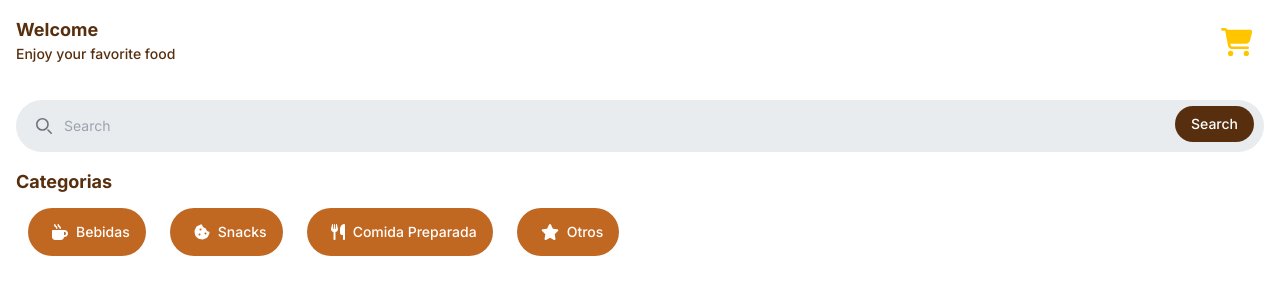
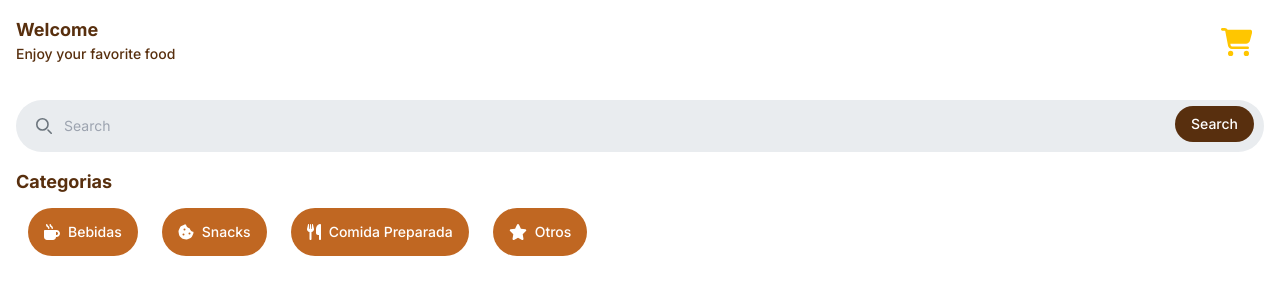
Before and after one commit to Magi3654/cafetec, a Next.js app: page /main in a window 1280 px wide. Shown: the top 300 px of the page. Built offline with nearby package versions, Linux system fonts and the light colour scheme.

Commit message:
add drinks component

```diff
--- /dev/null
+++ b/src/app/drinks/page.jsx
@@ -0,0 +1,10 @@
+import React from 'react'
+import Link from 'next/link';
+
+const Drinks = () => {
+    return (
+        <div></div>
+    )
+}
+
+export default Drinks
--- a/src/app/main/page.jsx
+++ b/src/app/main/page.jsx
@@ -9,6 +9,7 @@ const Main = () => {
                 <div className="flex flex-col m-4 flex-1">
                     <p className="text-brown text-lg font-bold">Welcome</p>
                     <p className="text-brown text-sm font-medium">Enjoy your favorite food</p>
+
                 </div>
                 <svg xmlns="http://www.w3.org/2000/svg" viewBox="0 0 576 512" className='h-7 m-7' fill='#ffc600'>
                     <path d="M0 24C0 10.7 10.7 0 24 0H69.5c22 0 41.5 12.8 50.6 32h411c26.3 0 45.5 25 38.6 50.4l-41 152.3c-8.5 31.4-37 53.3-69.5 53.3H170.7l5.4 28.5c2.2 11.3 12.1 19.5 23.6 19.5H488c13.3 0 24 10.7 24 24s-10.7 24-24 24H199.7c-34.6 0-64.3-24.6-70.7-58.5L77.4 54.5c-.7-3.8-4-6.5-7.9-6.5H24C10.7 48 0 37.3 0 24zM128 464a48 48 0 1 1 96 0 48 48 0 1 1 -96 0zm336-48a48 48 0 1 1 0 96 48 48 0 1 1 0-96z"/>
--- a/src/app/menu/page.jsx
+++ b/src/app/menu/page.jsx
@@ -8,7 +8,7 @@ const Menu = () => {
             <div className="flex overflow-x-scroll font-semibold text-center mx-4">
                 <Link href={'#'}>
                     <button type="button" className="text-white bg-lightBrown focus:ring-2 focus:outline-none font-medium rounded-full text-sm px-4 py-2 text-center inline-flex items-center m-3">
-                        <svg xmlns="http://www.w3.org/2000/svg" viewBox="0 0 512 512" fill="#fff" className="h-4 m-2">
+                        <svg xmlns="http://www.w3.org/2000/svg" viewBox="0 0 512 512" fill="#fff" className="h-4 mr-2 my-2">
                             <path d="M88 0C74.7 0 64 10.7 64 24c0 38.9 23.4 59.4 39.1 73.1l1.1 1C120.5 112.3 128 119.9 128 136c0 13.3 10.7 24 24 24s24-10.7 24-24c0-38.9-23.4-59.4-39.1-73.1l-1.1-1C119.5 47.7 112 40.1 112 24c0-13.3-10.7-24-24-24zM32 192c-17.7 0-32 14.3-32 32V416c0 53 43 96 96 96H288c53 0 96-43 96-96h16c61.9 0 112-50.1 112-112s-50.1-112-112-112H352 32zm352 64h16c26.5 0 48 21.5 48 48s-21.5 48-48 48H384V256zM224 24c0-13.3-10.7-24-24-24s-24 10.7-24 24c0 38.9 23.4 59.4 39.1 73.1l1.1 1C232.5 112.3 240 119.9 240 136c0 13.3 10.7 24 24 24s24-10.7 24-24c0-38.9-23.4-59.4-39.1-73.1l-1.1-1C231.5 47.7 224 40.1 224 24z"/>
                         </svg>
                         Bebidas
@@ -17,7 +17,7 @@ const Menu = () => {
 
                 <Link href={'#'}>
                     <button type="button" className="text-white bg-lightBrown focus:ring-2 focus:outline-none font-medium rounded-full text-sm px-4 py-2 text-center inline-flex items-center m-3">
-                        <svg xmlns="http://www.w3.org/2000/svg" viewBox="0 0 512 512" fill="#fff" className="h-4 m-2">
+                        <svg xmlns="http://www.w3.org/2000/svg" viewBox="0 0 512 512" fill="#fff" className="h-4 mr-2 my-2">
                             <path d="M257.5 27.6c-.8-5.4-4.9-9.8-10.3-10.6v0c-22.1-3.1-44.6 .9-64.4 11.4l-74 39.5C89.1 78.4 73.2 94.9 63.4 115L26.7 190.6c-9.8 20.1-13 42.9-9.1 64.9l14.5 82.8c3.9 22.1 14.6 42.3 30.7 57.9l60.3 58.4c16.1 15.6 36.6 25.6 58.7 28.7l83 11.7c22.1 3.1 44.6-.9 64.4-11.4l74-39.5c19.7-10.5 35.6-27 45.4-47.2l36.7-75.5c9.8-20.1 13-42.9 9.1-64.9v0c-.9-5.3-5.3-9.3-10.6-10.1c-51.5-8.2-92.8-47.1-104.5-97.4c-1.8-7.6-8-13.4-15.7-14.6c-54.6-8.7-97.7-52-106.2-106.8zM208 144a32 32 0 1 1 0 64 32 32 0 1 1 0-64zM144 336a32 32 0 1 1 64 0 32 32 0 1 1 -64 0zm224-64a32 32 0 1 1 0 64 32 32 0 1 1 0-64z"/>
                         </svg>
                         Snacks
@@ -27,7 +27,7 @@ const Menu = () => {
                 <Link href={'#'}>
                     <div className='inline-block'></div>
                     <button type="button" className="text-white bg-lightBrown focus:ring-2 focus:outline-none font-medium rounded-full text-sm px-4 py-2 text-center inline-flex items-center m-3">
-                        <svg xmlns="http://www.w3.org/2000/svg" viewBox="0 0 448 512" fill="#fff" className="h-4 m-2">
+                        <svg xmlns="http://www.w3.org/2000/svg" viewBox="0 0 448 512" fill="#fff" className="h-4 mr-2 my-2">
                             <path d="M416 0C400 0 288 32 288 176V288c0 35.3 28.7 64 64 64h32V480c0 17.7 14.3 32 32 32s32-14.3 32-32V352 240 32c0-17.7-14.3-32-32-32zM64 16C64 7.8 57.9 1 49.7 .1S34.2 4.6 32.4 12.5L2.1 148.8C.7 155.1 0 161.5 0 167.9c0 45.9 35.1 83.6 80 87.7V480c0 17.7 14.3 32 32 32s32-14.3 32-32V255.6c44.9-4.1 80-41.8 80-87.7c0-6.4-.7-12.8-2.1-19.1L191.6 12.5c-1.8-8-9.3-13.3-17.4-12.4S160 7.8 160 16V150.2c0 5.4-4.4 9.8-9.8 9.8c-5.1 0-9.3-3.9-9.8-9L127.9 14.6C127.2 6.3 120.3 0 112 0s-15.2 6.3-15.9 14.6L83.7 151c-.5 5.1-4.7 9-9.8 9c-5.4 0-9.8-4.4-9.8-9.8V16zm48.3 152l-.3 0-.3 0 .3-.7 .3 .7z"/>
                         </svg>
                         <span style={{whiteSpace: 'nowrap'}}>Comida Preparada</span>
@@ -36,7 +36,7 @@ const Menu = () => {
 
                 <Link href={'#'}>
                     <button type="button" className="text-white bg-lightBrown focus:ring-2 focus:outline-none font-medium rounded-full text-sm px-4 py-2 text-center inline-flex items-center m-3">
-                        <svg xmlns="http://www.w3.org/2000/svg" viewBox="0 0 576 512" fill="#fff" className="h-4 m-2">
+                        <svg xmlns="http://www.w3.org/2000/svg" viewBox="0 0 576 512" fill="#fff" className="h-4 mr-2 my-2">
                             <path d="M316.9 18C311.6 7 300.4 0 288.1 0s-23.4 7-28.8 18L195 150.3 51.4 171.5c-12 1.8-22 10.2-25.7 21.7s-.7 24.2 7.9 32.7L137.8 329 113.2 474.7c-2 12 3 24.2 12.9 31.3s23 8 33.8 2.3l128.3-68.5 128.3 68.5c10.8 5.7 23.9 4.9 33.8-2.3s14.9-19.3 12.9-31.3L438.5 329 542.7 225.9c8.6-8.5 11.7-21.2 7.9-32.7s-13.7-19.9-25.7-21.7L381.2 150.3 316.9 18z"/>
                         </svg>
                         Otros
--- a/src/app/search/page.jsx
+++ b/src/app/search/page.jsx
@@ -4,11 +4,11 @@ import Link from 'next/link';
 const Search = () => {
     return (
         <form className='m-4'>
-            <label for="search" className="mb-2 text-sm font-medium text-gray-900 sr-only dark:text-white">Search</label>
+            <label htmlFor="search" className="mb-2 text-sm font-medium text-gray-900 sr-only dark:text-white">Search</label>
             <div className="relative">
                 <div className="absolute inset-y-0 start-0 flex items-center ps-3 pointer-events-none">
                     <svg className="w-4 h-4 ml-2 text-darkGray" aria-hidden="true" xmlns="http://www.w3.org/2000/svg" fill="none" viewBox="0 0 20 20">
-                        <path stroke="currentColor" stroke-linecap="round" stroke-linejoin="round" stroke-width="2" d="m19 19-4-4m0-7A7 7 0 1 1 1 8a7 7 0 0 1 14 0Z"/>
+                        <path stroke="currentColor" strokeLinecap="round" strokeLinejoin="round" strokeWidth="2" d="m19 19-4-4m0-7A7 7 0 1 1 1 8a7 7 0 0 1 14 0Z"/>
                     </svg>
                 </div>
                 <input type="search" id="search" className="block w-full p-4 ps-12 text-sm text-gray-900 rounded-full bg-gray focus:ring-blue-500 focus:border-blue-500 dark:bg-gray-700 dark:border-gray-600 dark:placeholder-gray-400 dark:text-white dark:focus:ring-blue-500 dark:focus:border-blue-500" placeholder="Search" required />
```
